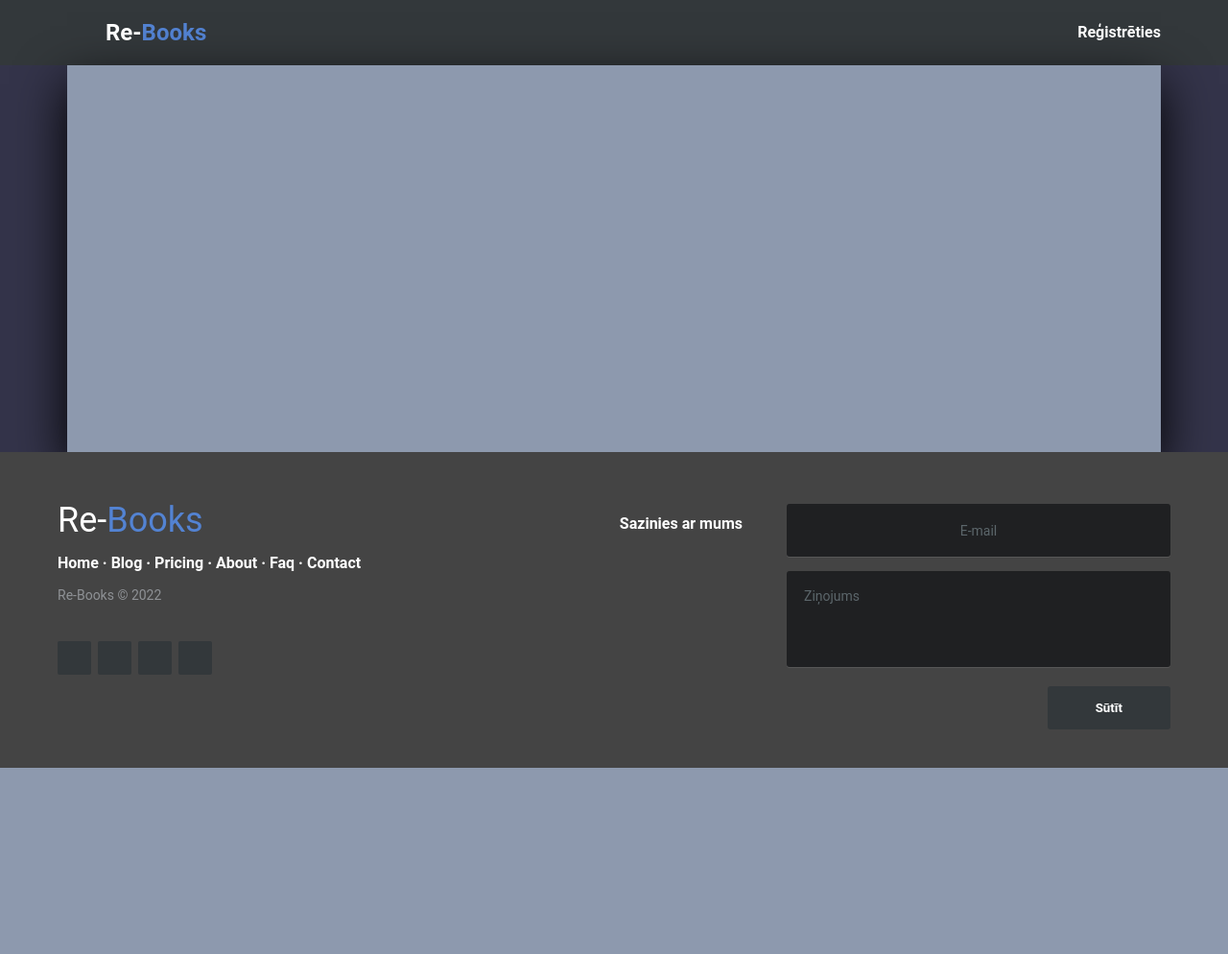
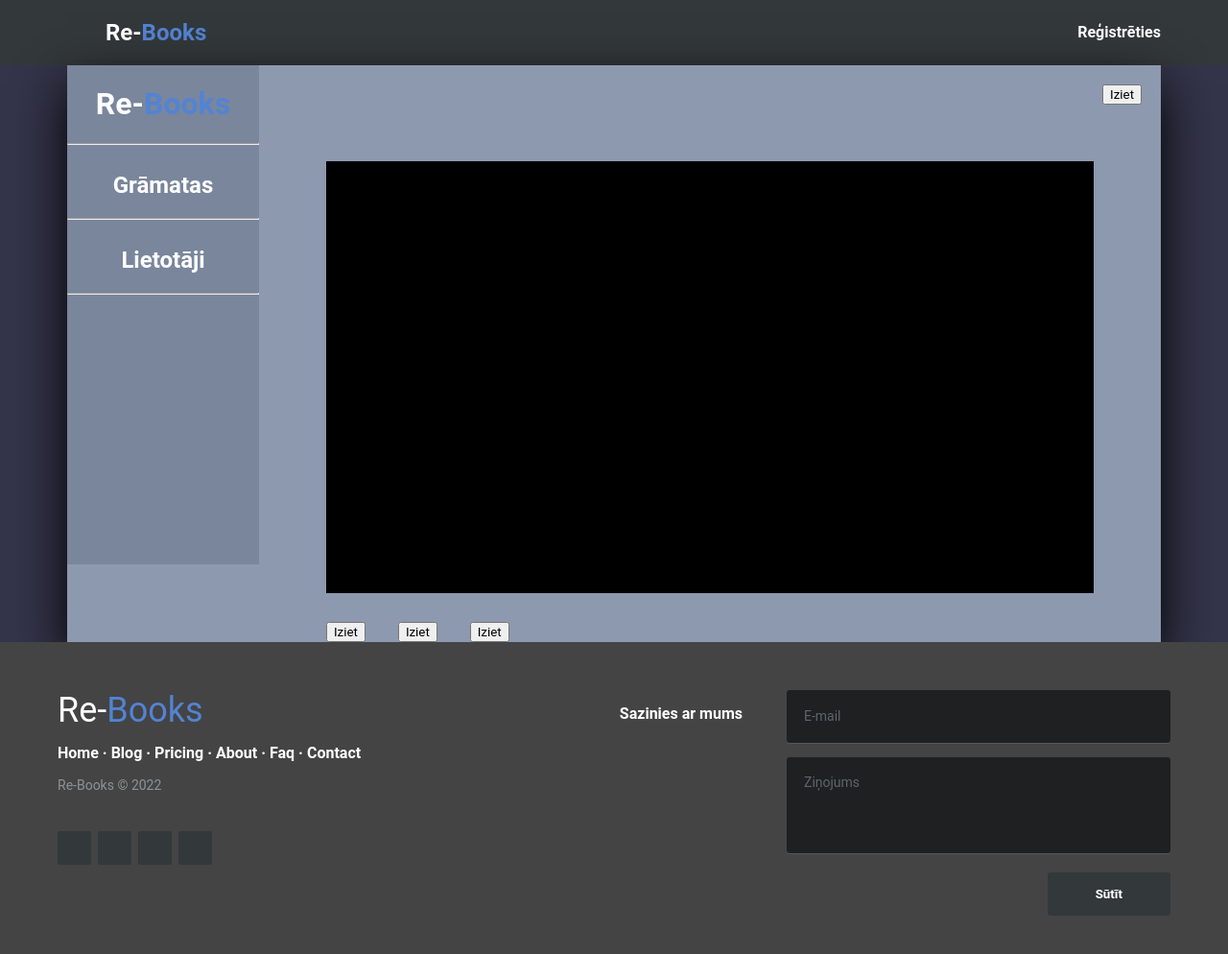
Before and after one commit to fowik/Re-Books, a PHP site: page /admin.html in a window 1280 px wide. Shown: the whole page at 96% size. Before the commit the page ends 800 px from the top, so only its background shows below. Run offline with PHP 8.4, Linux system fonts and the light colour scheme; some web fonts are replaced.

Commit message:
added html for admin + little of css

```diff
--- a/admin.html
+++ b/admin.html
@@ -4,9 +4,10 @@
     <meta charset="UTF-8">
     <meta http-equiv="X-UA-Compatible" content="IE=edge">
     <meta name="viewport" content="width=device-width, initial-scale=1.0">
-    <link rel="stylesheet" href="./css/register.css">
+    <link rel="stylesheet" href="./css/style.css">
     <link rel="stylesheet" href="./css/nav-bar.css">
     <link rel="stylesheet" href="./css/footer.css">
+    <link rel="stylesheet" href="./css/admin.css">
     <link href="http://fonts.cdnfonts.com/css/roboto" rel="stylesheet">
     <title>Admin panel</title>
 </head>
@@ -15,11 +16,50 @@
 
 
     <div class="wrapper">
+
         <include src="./views/nav-bar.html"></include>
+
         <div class="main">
+            <div class="">
+                <div class="container vl">
+                    <!-- <a href="#"> -->
+                        <div class="title">
+                            <h1>Re-<span>Books</span></h1>
+                            <hr>
+                        </div>
+                    <!-- </a> -->
+                    <a href="#">
+                        <div class="books">
+                            <h2>Grāmatas</h2>
+                            <hr>
+                        </div>
+                    </a>
+                    <a href="#">
+                        <div class="users">
+                            <h2>Lietotāji</h2>
+                            <hr>
+                        </div>
+                    </a>
+                </div>
+                <div class="information-container">
+                    <button class="leave-button">Iziet</button>
+                    <div class="books-table">
+
+                    </div>
+                    <div class="buttons-left">
+                        <button>Iziet</button>
+                        <button class="">Iziet</button>
+                        <button class="">Iziet</button>
+                    </div>
+                </div>
+            </div>
+
+
 
         </div>
+
         <include src="./views/footer.html"></include>
+
     </div>
 
 
--- a/book-for-page.html
+++ b/book-for-page.html
@@ -2,3 +2,4 @@
     <div class="book-img">
         <img src="./images/Outdoors-man-portrait_(cropped).jpg" alt="" width="250" height="300px">
     </div>
+</div>
--- /dev/null
+++ b/css/admin.css
@@ -0,0 +1,73 @@
+.container {
+    width: 200px;
+    text-align: center;
+    background-color: #6f7b919d;
+    height: 65vh;
+}
+
+/* .vl {
+    border-right: 1px solid rgba(255, 255, 255, 0.856);
+} */
+
+h2 {
+    padding: 0px;
+}
+
+h1 span {
+    color:  #5383d3;
+}
+
+.title {
+    padding-top: 0.1px;
+
+}
+
+/* .title:hover {
+    background-color: #6f7b91;
+} */
+
+.books {
+    padding-top: 0.1%;
+}
+
+.books:hover {
+    background-color: #6f7b91;
+}
+
+.users {
+    padding-top: 0.1%;
+}
+
+.users:hover {
+    background-color: #6f7b91;
+}
+
+.information-container {
+    width: 940px;
+    float: right;
+    margin-top: -65vh;
+}
+
+.leave-button {
+    padding-top: -200px;
+    float: right;
+    margin-right: 20px;
+    margin-top: 20px;
+}
+
+.books-table {
+    width: 800px;
+    height: 450px;
+    background-color: black;
+    margin-top: 100px;
+    margin-left: 70px;
+}
+
+.buttons-left {
+    margin-top: 30px;
+    margin-left: 70px;
+}
+
+.buttons-left button {
+    margin-right: 30px;
+}
--- a/css/register.css
+++ b/css/register.css
@@ -1,28 +1,3 @@
-* {
-    font-family: Roboto;
-}
-
-html, body {
-    height: 100%;
-    margin: 0;
-    background-color: #34344A;
-    color: white;
-}
-
-.wrapper {
-    min-height: 100%;
-    display: flex;
-    flex-direction: column;
-}
-
-.main {
-    flex: 1 1 auto;
-    width: 1140px;
-    margin: auto;
-    background-color: #8d99ae;
-    box-shadow: 0 20px 50px black;
-}
-
 /*reģistrēties logs*/
 
 #registracija {
--- a/css/style.css
+++ b/css/style.css
@@ -23,80 +23,3 @@ html, body {
     background-color: #8d99ae;
     box-shadow: 0 20px 50px black;
 }
-
-hr {
-	background-color: black;
-}
-
-.search-area {
-    width: 1140px;
-    text-align: center;
-    background-color: #8d99ae;
-    min-height: 90px;
-    margin-top: 15px;
-}
-
-.search-bar input[type=text] {
-    padding: 6px;
-    border: none;
-    font-size: 17px;
-    outline:none
-}
-
-.search-area button {
-    background-color: #23A962;
-    border-style: none;
-    box-sizing: border-box;
-    color: #fff;
-    cursor: pointer;
-    display: inline-block;
-    font-size: 17px;
-    font-weight: 500;
-    height: 35px;
-    list-style: none;
-    outline: none;
-    padding: 0px 16px;
-    margin-left: -4px;
-    text-align: center;
-    text-decoration: none;
-    transition: color 100ms;
-    touch-action: manipulation;
-}
-
-.search-area button:hover,
-.search-area button:focus {
-  background-color: #56dc95;
-  color: #fff;
-}
-
-.category-bar select {
-    padding: 6px;
-    border: none;
-    margin-top: 8px;
-    font-size: 17px;
-    width: 25.77%;
-    outline:none;
-}
-
-.new-books h1 {
-    padding-left: 5%;
-}
-
-.books-name {
-    width: 985px;
-}
-
-.books-name h1 {
-    width: 900px;
-}
-
-.swiper-slide {
-    display: flex;
-    justify-content: center;
-    margin-right: 0;
-}
-
-.swiper {
-    margin-left: auto;
-    margin-right: auto;
-}
--- a/register.html
+++ b/register.html
@@ -4,6 +4,7 @@
     <meta charset="UTF-8">
     <meta http-equiv="X-UA-Compatible" content="IE=edge">
     <meta name="viewport" content="width=device-width, initial-scale=1.0">
+    <link rel="stylesheet" href="./css/style.css">
     <link rel="stylesheet" href="./css/register.css">
     <link rel="stylesheet" href="./css/nav-bar.css">
     <link rel="stylesheet" href="./css/footer.css">
--- a/user.html
+++ b/user.html
@@ -4,7 +4,7 @@
     <meta charset="UTF-8">
     <meta http-equiv="X-UA-Compatible" content="IE=edge">
     <meta name="viewport" content="width=device-width, initial-scale=1.0">
-    <link rel="stylesheet" href="./css/register.css">
+    <link rel="stylesheet" href="./css/style.css">
     <link rel="stylesheet" href="./css/nav-bar.css">
     <link rel="stylesheet" href="./css/footer.css">
     <link href="http://fonts.cdnfonts.com/css/roboto" rel="stylesheet">
```
Also changed, not shown: css/index.css (added, +76 -0 lines), index.html (+4 -5 lines), css/user.css (added).
